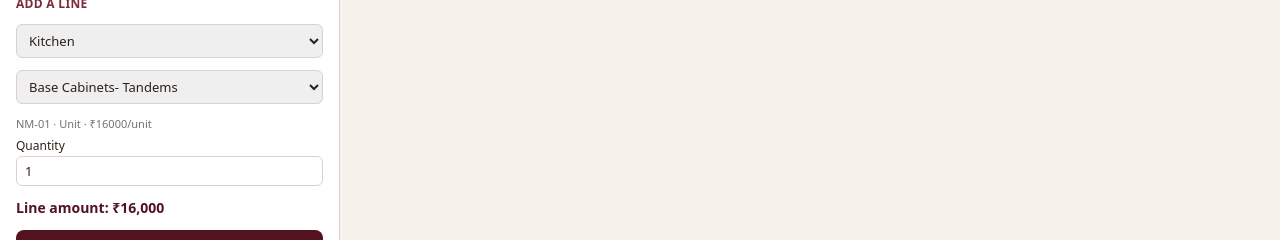
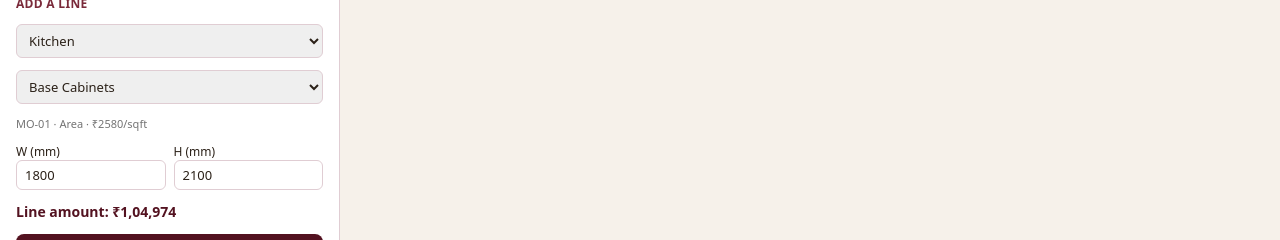
Before and after one commit to sanyam-bhansali/hauspire-quotation-app, a Next.js app: page /builder in a window 1280 px wide. Shown: the part 235-475 px from the top of the page. Built offline with nearby package versions, Linux system fonts and the light colour scheme; no server answers.

Commit message:
Use master ProductMaster prices + details; editable discount

```diff
--- a/src/app/builder/page.tsx
+++ b/src/app/builder/page.tsx
@@ -22,6 +22,8 @@ export default function BuilderPage() {
   const [lines, setLines] = useState<QuoteLine[]>([]);
   const [banner, setBanner] = useState("");
   const [tab, setTab] = useState<"quote" | "pdf">("quote");
+  const [modularPct, setModularPct] = useState(0.15);
+  const [onSpot, setOnSpot] = useState(0);
 
   // add-line form
   const [room, setRoom] = useState(ROOMS[0]);
@@ -52,14 +54,14 @@ export default function BuilderPage() {
   }
   async function save() {
     if (!lines.length) return;
-    const tpv = computeTotals(lines).tpv;
+    const tpv = computeTotals(lines, { modularPct, onSpot }).tpv;
     try {
       await saveQuote({ designer_id: designerId, client_name: client || "—", mobile, location, bhk, kitchen_run: 0, lines, tpv });
       setBanner("Saved ✓");
     } catch { setBanner("Save failed — configure Supabase."); }
   }
 
-  const meta = { client, mobile, location, bhk };
+  const meta = { client, mobile, location, bhk, modularPct, onSpot };
 
   return (
     <div className="grid grid-cols-1 lg:grid-cols-[340px_1fr]">
@@ -103,11 +105,11 @@ export default function BuilderPage() {
         ) : tab === "quote" ? (
           <>
             <div className="mb-3 flex items-end justify-between border-b-2 border-brand pb-2">
-              <div><div className="text-2xl font-extrabold text-brand">HAUSPIRE</div><div className="text-xs text-neutral-500">Quotation · {inr(computeTotals(lines).tpv)}</div></div>
+              <div><div className="text-2xl font-extrabold text-brand">HAUSPIRE</div><div className="text-xs text-neutral-500">Quotation · {inr(computeTotals(lines, { modularPct, onSpot }).tpv)}</div></div>
               <div className="text-right text-xs"><b>{client || "—"}</b><br />{location} · {bhk}</div>
             </div>
             <QuoteTable lines={lines} onChange={setLines} />
-            <Totals lines={lines} />
+            <Totals lines={lines} modularPct={modularPct} onSpot={onSpot} onModularPct={setModularPct} onOnSpot={setOnSpot} />
           </>
         ) : (
           <PrintDocument meta={meta} lines={lines} />
--- a/src/components/PrintDocument.tsx
+++ b/src/components/PrintDocument.tsx
@@ -1,6 +1,6 @@
 "use client";
 import type { QuoteLine } from "@/lib/types";
-import { computeTotals, inr, MODULAR_DISCOUNT } from "@/lib/pricing";
+import { computeTotals, inr } from "@/lib/pricing";
 
 export interface QuoteMeta {
   client: string;
@@ -9,6 +9,8 @@ export interface QuoteMeta {
   bhk: string;
   quoteNo?: string;
   revision?: number;
+  modularPct?: number;
+  onSpot?: number;
 }
 
 // Branded quotation document that matches Hauspire's PDF exactly:
@@ -16,7 +18,7 @@ export interface QuoteMeta {
 // artwork; the quotation/summary/totals pages in between are generated.
 export default function PrintDocument({ meta, lines }: { meta: QuoteMeta; lines: QuoteLine[] }) {
   const rooms = Array.from(new Set(lines.map((l) => l.room)));
-  const t = computeTotals(lines);
+  const t = computeTotals(lines, { modularPct: meta.modularPct, onSpot: meta.onSpot });
   const roomTotal = (r: string) => lines.filter((l) => l.room === r).reduce((s, l) => s + l.amount, 0);
   const date = new Date().toLocaleDateString("en-GB", { day: "2-digit", month: "short", year: "numeric" });
   const quoteNo = meta.quoteNo || "HI/2026/001";
@@ -93,9 +95,9 @@ export default function PrintDocument({ meta, lines }: { meta: QuoteMeta; lines:
               <Row k="Sum-Total (NM-01)  ·  Non-Modular" v={fmt(t.nm)} />
               <Row k="Professional fees (7%)" v={fmt(t.fee)} />
               <Row k="Sub-Total" v={fmt(t.subTotal)} bold />
-              <Row k={`Discount on Modular (${MODULAR_DISCOUNT * 100}%)`} v={`${MODULAR_DISCOUNT * 100}%`} />
+              <Row k={`Discount on Modular (${Math.round(t.modularPct * 100)}%)`} v={`${Math.round(t.modularPct * 100)}%`} />
               <Row k="Discounted Value" v={fmt(t.discount)} />
-              <Row k="On-Spot Discount (₹)" v="0" />
+              <Row k="On-Spot Discount (₹)" v={fmt(t.onSpot)} />
               <tr className="bg-brand font-extrabold text-white">
                 <td className="border border-brand-line px-2 py-1">Total Project Value</td>
                 <td className="border border-brand-line px-2 py-1 text-right">₹{fmt(t.tpv)}</td>
--- a/src/components/Totals.tsx
+++ b/src/components/Totals.tsx
@@ -2,8 +2,20 @@
 import type { QuoteLine } from "@/lib/types";
 import { computeTotals, inr } from "@/lib/pricing";
 
-export default function Totals({ lines }: { lines: QuoteLine[] }) {
-  const t = computeTotals(lines);
+export default function Totals({
+  lines,
+  modularPct,
+  onSpot,
+  onModularPct,
+  onOnSpot,
+}: {
+  lines: QuoteLine[];
+  modularPct: number; // fraction, e.g. 0.15
+  onSpot: number;
+  onModularPct: (v: number) => void;
+  onOnSpot: (v: number) => void;
+}) {
+  const t = computeTotals(lines, { modularPct, onSpot });
   const Row = ({ l, v, cls = "" }: { l: string; v: number; cls?: string }) => (
     <tr className={cls}>
       <td className="border border-brand-line px-2 py-1 font-medium">{l}</td>
@@ -19,8 +31,29 @@ export default function Totals({ lines }: { lines: QuoteLine[] }) {
           <Row l="Professional fees (7%)" v={t.fee} />
           <Row l="Sub-Total" v={t.subTotal} />
           <tr className="text-red-700">
-            <td className="border border-brand-line px-2 py-1 font-medium">Discount on Modular (15%)</td>
+            <td className="border border-brand-line px-2 py-1 font-medium">
+              Discount on Modular
+              <input
+                type="number"
+                value={Math.round(modularPct * 100)}
+                onChange={(e) => onModularPct((Number(e.target.value) || 0) / 100)}
+                className="mx-1 w-14 rounded border border-brand-line bg-yellow-50 px-1 py-0.5 text-right"
+              />
+              %
+            </td>
             <td className="border border-brand-line px-2 py-1 text-right">− {inr(t.discount)}</td>
+          </tr>
+          <tr className="text-red-700">
+            <td className="border border-brand-line px-2 py-1 font-medium">
+              On-Spot Discount (₹)
+              <input
+                type="number"
+                value={onSpot}
+                onChange={(e) => onOnSpot(Number(e.target.value) || 0)}
+                className="ml-2 w-24 rounded border border-brand-line bg-yellow-50 px-1 py-0.5 text-right"
+              />
+            </td>
+            <td className="border border-brand-line px-2 py-1 text-right">− {inr(t.onSpot)}</td>
           </tr>
           <tr className="bg-brand font-extrabold text-white">
             <td className="border border-brand-line px-2 py-1">Total Project Value</td>
--- a/src/data/productMaster.json
+++ b/src/data/productMaster.json
@@ -1,29 +1,29 @@
 [
+ {
+  "product": "Base Cabinets",
+  "wc": "MO-01",
+  "type": "Area",
+  "rate": 2580,
+  "unit": null,
+  "details": "Below-counter kitchen cabinets. BWP plywood carcass, HDHMR shutters with laminate finish, G-profile handles and soft-close hinges.",
+  "rooms": "Kitchen"
+ },
  {
   "product": "Base Cabinets- Tandems",
   "wc": "NM-01",
   "type": "Unit",
   "rate": null,
-  "unit": 16000,
-  "details": "Hardware:Tandems(BOSE , Hettich) with Single Rail",
+  "unit": 12000,
+  "details": "Premium tandem drawer systems (Bose / Hettich) with soft-close runners. Priced per set as per levels and configuration.",
   "rooms": "Kitchen"
  },
  {
   "product": "Wall Cabinets",
   "wc": "MO-01",
   "type": "Area",
-  "rate": 2065,
+  "rate": 2580,
   "unit": null,
-  "details": "BWP Ply with Laminate Finish, \nCarcass: BWP Ply\nDoors: HDHMR",
-  "rooms": "Kitchen"
- },
- {
-  "product": "Base Cabinets",
-  "wc": "MO-01",
-  "type": "Area",
-  "rate": 2035,
-  "unit": null,
-  "details": "BWP Ply with Laminate Finish, G Profile Handles\nCarcass: BWP Ply\nDoors: HDHMR",
+  "details": "Overhead kitchen cabinets. BWP plywood carcass, HDHMR shutters with laminate finish and soft-close hinges.",
   "rooms": "Kitchen"
  },
  {
@@ -32,61 +32,52 @@
   "type": "Unit",
   "rate": null,
   "unit": 8000,
-  "details": "Glass Shutter with Tinted Black/Brown Glass and Black Powder Coated Profile",
+  "details": "Aluminium profile shutters with tinted (black/brown) glass and black powder-coated frame. Priced per shutter.",
   "rooms": "Kitchen"
  },
  {
-  "product": "Dry Balcony- Base Storage",
-  "wc": "MO-01",
-  "type": "Area",
-  "rate": 1855,
-  "unit": null,
-  "details": "BWP Ply And Laminate Finish \nConsidered with Base Storage",
-  "rooms": "Kitchen"
- },
- {
-  "product": "Dry Balcony- Overhead Storage",
-  "wc": "MO-01",
-  "type": "Area",
-  "rate": 2035,
-  "unit": null,
-  "details": "Considered with Overhead Storage",
-  "rooms": "Kitchen"
- },
- {
-  "product": "Tall Unit",
+  "product": "Loft (Frame with Shutter)",
   "wc": "MO-01",
   "type": "Area",
   "rate": 2065,
   "unit": null,
-  "details": "BWP Ply And Laminate Finish \nConsidered with Internal Shelf",
-  "rooms": "Kitchen"
+  "details": "Overhead loft storage with framed shutters and push-to-open or knob operation.",
+  "rooms": "Kitchen,Bedroom,Study,Living"
  },
  {
   "product": "Tall Pantry Unit",
   "wc": "MO-01",
   "type": "Area",
-  "rate": 2065,
+  "rate": 2580,
   "unit": null,
-  "details": "Considered with Internal Storage unit",
+  "details": "Full-height pantry unit with internal adjustable shelves. BWP plywood carcass with laminate finish.",
   "rooms": "Kitchen"
  },
  {
   "product": "Appliance Unit",
   "wc": "MO-01",
-  "type": "Unit",
-  "rate": null,
-  "unit": 22000,
-  "details": "BWP Ply And Laminate Finish\nConsidered with internal shelf storage",
+  "type": "Area",
+  "rate": 3870,
+  "unit": null,
+  "details": "Built-in appliance housing with dedicated storage and a glass profile shutter.",
   "rooms": "Kitchen"
+ },
+ {
+  "product": "Crockery Unit",
+  "wc": "MO-01",
+  "type": "Area",
+  "rate": 2320,
+  "unit": null,
+  "details": "Display and storage crockery unit with glass profile shutters, in laminate finish.",
+  "rooms": "Kitchen,Living"
  },
  {
   "product": "Breakfast Counter",
   "wc": "NM-01",
   "type": "Unit",
   "rate": null,
-  "unit": 20000,
-  "details": "As Per Design",
+  "unit": 25000,
+  "details": "Custom breakfast counter, designed and finished to complement the kitchen.",
   "rooms": "Kitchen"
  },
  {
@@ -94,53 +85,80 @@
   "wc": "NM-01",
   "type": "Unit",
   "rate": null,
-  "unit": 18500,
-  "details": "On Actuals \nConsidered with Granite",
-  "rooms": "Kitchen"
- },
- {
-  "product": "Granite Change",
-  "wc": "NM-01",
-  "type": "Unit",
-  "rate": null,
-  "unit": 35000,
-  "details": "On Actuals",
-  "rooms": "Kitchen"
- },
- {
-  "product": "Civil & Plumbing Changes",
-  "wc": "NM-01",
-  "type": "Unit",
-  "rate": null,
-  "unit": 30000,
-  "details": "On Actuals",
+  "unit": 50000,
+  "details": "Quartz kitchen platform with associated plumbing. Base material and labour included; finishing materials on actuals.",
   "rooms": "Kitchen,Other"
  },
  {
-  "product": "Storage Unit",
+  "product": "Dry Balcony- Base Storage",
+  "wc": "MO-01",
+  "type": "Area",
+  "rate": 2065,
+  "unit": null,
+  "details": "Below-counter utility storage for the dry balcony. BWP plywood with laminate finish.",
+  "rooms": "Kitchen,Utility"
+ },
+ {
+  "product": "Dry Balcony- Overhead Storage",
   "wc": "MO-01",
   "type": "Area",
   "rate": 2580,
   "unit": null,
-  "details": "Considered Tall Storage with Internal Shelf",
-  "rooms": "Kitchen,Bedroom"
+  "details": "Overhead utility storage for the dry balcony. BWP plywood with laminate finish.",
+  "rooms": "Kitchen,Utility"
  },
  {
-  "product": "Loft (Frame with Shutter)",
+  "product": "Premium Shutter wardrobe",
   "wc": "MO-01",
   "type": "Area",
-  "rate": 1910,
+  "rate": 2580,
   "unit": null,
-  "details": "Lofts with Push to Open Mechanism or Knobs",
-  "rooms": "Bedroom,Kitchen"
+  "details": "Hinged shutter wardrobe with soft-close mechanism, standard handles and one drawer per door. BWP plywood carcass, HDHMR shutters with laminate finish.",
+  "rooms": "Bedroom,Study"
  },
  {
-  "product": "Premium Shutter Wardrobe",
+  "product": "Walk In- Premium Shutter wardrobe",
   "wc": "MO-01",
   "type": "Area",
-  "rate": 2065,
+  "rate": 2580,
   "unit": null,
-  "details": "Shutter Wardrobe with Laminate Finish and  Soft close mechanism , Standard Handles, 1 Drawer per Door \nCarcass: BWP Ply\nDoors: HDHMR",
+  "details": "Walk-in hinged shutter wardrobe with soft-close mechanism and standard handles. BWP plywood carcass, HDHMR shutters with laminate finish.",
+  "rooms": "Bedroom"
+ },
+ {
+  "product": "Dressing Unit- Base Storage",
+  "wc": "MO-01",
+  "type": "Area",
+  "rate": 2580,
+  "unit": null,
+  "details": "Dressing-table base unit with a single drawer. BWP plywood with laminate finish.",
+  "rooms": "Bedroom"
+ },
+ {
+  "product": "Dressing Unit- Mirror",
+  "wc": "NM-01",
+  "type": "Unit",
+  "rate": null,
+  "unit": 8000,
+  "details": "5 mm edge-polished rectangular mirror, mounted on a plywood backing.",
+  "rooms": "Bedroom"
+ },
+ {
+  "product": "King size Bed Hydraulic Storage",
+  "wc": "MO-01",
+  "type": "Unit",
+  "rate": null,
+  "unit": 64000,
+  "details": "King-size bed with hydraulic lift-up storage (Bose / EBCO fittings).",
+  "rooms": "Bedroom"
+ },
+ {
+  "product": "Queen size Bed Hydraulic Storage",
+  "wc": "MO-01",
+  "type": "Unit",
+  "rate": null,
+  "unit": 54000,
+  "details": "Queen-size bed with hydraulic lift-up storage (Bose / EBCO fittings).",
   "rooms": "Bedroom"
  },
  {
@@ -149,25 +167,16 @@
   "type": "Unit",
   "rate": null,
   "unit": 12000,
-  "details": "2 Feet Cushion Headboard",
+  "details": "Upholstered cushioned headboard, approximately 2 ft high.",
   "rooms": "Bedroom"
  },
  {
-  "product": "Queen size Bed- Hydraulic Storage",
+  "product": "Side Table",
   "wc": "MO-01",
   "type": "Unit",
   "rate": null,
-  "unit": 54000,
-  "details": "Hydraulic Storage(Bose/EBCO)",
-  "rooms": "Bedroom"
- },
- {
-  "product": "Dressing Unit- Mirror",
-  "wc": "NM-01",
-  "type": "Unit",
-  "rate": null,
-  "unit": 5000,
-  "details": "5 MM thick edge finishied Mirror, Rectangular",
+  "unit": 7500,
+  "details": "Bedside table with a single drawer, in laminate finish.",
   "rooms": "Bedroom"
  },
  {
@@ -176,169 +185,52 @@
   "type": "Unit",
   "rate": null,
   "unit": 12000,
-  "details": "BWP  Ply and Laminate Finish \nConsidered with Wall Mounted workstation with Drawers",
-  "rooms": "Bedroom"
- },
- {
-  "product": "Dressing Unit- Base Storage",
-  "wc": "MO-01",
-  "type": "Unit",
-  "rate": null,
-  "unit": 7500,
-  "details": "Base Storage with Single Drawer",
-  "rooms": "Bedroom"
+  "details": "Wall-mounted study / work desk with drawer storage. BWP plywood with laminate finish.",
+  "rooms": "Bedroom,Study"
  },
  {
   "product": "Workstation- Overhead",
   "wc": "MO-01",
   "type": "Unit",
   "rate": null,
-  "unit": 12500,
-  "details": "BWP Ply And Laminate Finish \nConsidered with Overhead Storage",
-  "rooms": "Bedroom"
- },
- {
-  "product": "King size Bed- Hydraulic Storage",
-  "wc": "MO-01",
-  "type": "Unit",
-  "rate": null,
-  "unit": 64000,
-  "details": "Hydraulic Storage(Bose/EBCO)",
-  "rooms": "Bedroom"
- },
- {
-  "product": "Dressing Unit- Back Storage",
-  "wc": "MO-01",
-  "type": "Area",
-  "rate": 1240,
-  "unit": null,
-  "details": "Back Storage, 8 MM Deep",
-  "rooms": "Bedroom"
- },
- {
-  "product": "Side Table",
-  "wc": "MO-01",
-  "type": "Unit",
-  "rate": null,
-  "unit": 7500,
-  "details": "Base Storage with Single Drawer",
-  "rooms": "Bedroom"
- },
- {
-  "product": "Bed",
-  "wc": "NM-01",
-  "type": "Unit",
-  "rate": null,
   "unit": 15000,
-  "details": "As Per Design",
-  "rooms": "Bedroom"
- },
- {
-  "product": "Window Seatout",
-  "wc": "NM-01",
-  "type": "Unit",
-  "rate": null,
-  "unit": 20000,
-  "details": "As Per Design",
-  "rooms": "Bedroom"
- },
- {
-  "product": "Single Bed",
-  "wc": "MO-01",
-  "type": "Unit",
-  "rate": null,
-  "unit": 40000,
-  "details": "Box Storage",
-  "rooms": "Bedroom"
- },
- {
-  "product": "Study Unit",
-  "wc": "MO-01",
-  "type": "Area",
-  "rate": 1650,
-  "unit": null,
-  "details": "BWP Ply And Laminate Finish \nConsidered with Drawer with Wall mounted Workstation and Overhead Storage",
-  "rooms": "Bedroom"
- },
- {
-  "product": "Sofa Cum Bed",
-  "wc": "NM-01",
-  "type": "Unit",
-  "rate": null,
-  "unit": 55000,
-  "details": "As Per Design",
-  "rooms": "Bedroom"
- },
- {
-  "product": "Walk-In Premium Shutter Wardrobe",
-  "wc": "MO-01",
-  "type": "Area",
-  "rate": 2580,
-  "unit": null,
-  "details": "Shutter Wardrobe with Laminate Finish and  Soft close mechanism , Standard Handles, 1 Drawer per Door \nCarcass: BWP Ply\nDoors: HDHMR",
-  "rooms": "Bedroom"
+  "details": "Overhead storage shelves above the workstation. BWP plywood with laminate finish.",
+  "rooms": "Bedroom,Study"
  },
  {
   "product": "Bay Window",
   "wc": "NM-01",
   "type": "Unit",
   "rate": null,
-  "unit": 24000,
-  "details": "As Per Design",
-  "rooms": "Bedroom"
- },
- {
-  "product": "Murphy Bed",
-  "wc": "NM-01",
-  "type": "Unit",
-  "rate": null,
-  "unit": 60000,
-  "details": "As Per Design",
-  "rooms": "Bedroom,Other"
- },
- {
-  "product": "Sliding Wardrobe",
-  "wc": "MO-01",
-  "type": "Area",
-  "rate": 2260,
-  "unit": null,
-  "details": "Shutter Wardrobe with Laminate Finish and  Soft close mechanism , Standard Handles, 1 Drawer per Door \nCarcass: BWP Ply\nDoors: HDHMR",
-  "rooms": "Bedroom"
- },
- {
-  "product": "Day Bed",
-  "wc": "NM-01",
-  "type": "Unit",
-  "rate": null,
-  "unit": 52500,
-  "details": "As Per Design",
-  "rooms": "Bedroom"
- },
- {
-  "product": "Sliding Mechanism",
-  "wc": "NM-01",
-  "type": "Unit",
-  "rate": null,
-  "unit": 12000,
-  "details": "Sliders Mechanism for sliders (Bose/ Hettich)",
-  "rooms": "Bedroom"
+  "unit": 40000,
+  "details": "Bay-window seating with concealed storage, made to design.",
+  "rooms": "Bedroom,Living"
  },
  {
   "product": "TV Unit",
   "wc": "NM-01",
-  "type": "Area",
-  "rate": 1265,
-  "unit": null,
-  "details": "As Per Design \n BWP Ply And Laminate Finish \n(Considered with Back Panelling and Base Storage)",
-  "rooms": "Living"
+  "type": "Unit",
+  "rate": null,
+  "unit": 55000,
+  "details": "Television media unit with back panelling and base storage. BWP plywood with laminate finish.",
+  "rooms": "Living,Bedroom"
  },
  {
-  "product": "Mandir",
-  "wc": "NM-01",
+  "product": "TV Unit- Base storage",
+  "wc": "MO-01",
   "type": "Area",
-  "rate": 1890,
+  "rate": 2580,
   "unit": null,
-  "details": "As per Design- Considered with structure , pullout , Drawer, and base storage",
+  "details": "Base storage cabinet for the TV unit. BWP plywood with laminate finish.",
+  "rooms": "Living,Bedroom"
+ },
+ {
+  "product": "Foyer Unit",
+  "wc": "MO-01",
+  "type": "Area",
+  "rate": 2580,
+  "unit": null,
+  "details": "Entryway foyer storage unit. BWP plywood with laminate finish.",
   "rooms": "Living"
  },
  {
@@ -347,7 +239,16 @@
   "type": "Area",
   "rate": 1910,
   "unit": null,
-  "details": "Considered with Internal Shelf Sotrage",
+  "details": "Entryway console and shoe rack with internal shelf storage.",
+  "rooms": "Living"
+ },
+ {
+  "product": "Mandir",
+  "wc": "NM-01",
+  "type": "Area",
+  "rate": 2400,
+  "unit": null,
+  "details": "Custom pooja mandir with structure, pull-out, drawer and base storage, made to design.",
   "rooms": "Living"
  },
  {
@@ -355,98 +256,26 @@
   "wc": "NM-01",
   "type": "Unit",
   "rate": null,
-  "unit": 39000,
-  "details": "As Per Design \nConsidered with Jali, Handle and Lock",
-  "rooms": "Living"
+  "unit": 42000,
+  "details": "Designer safety door with jali, handle and lock, made to design.",
+  "rooms": "Living,Other"
  },
  {
-  "product": "Foyer Unit",
+  "product": "Vanity Unit",
   "wc": "MO-01",
   "type": "Area",
-  "rate": 1910,
+  "rate": 2580,
   "unit": null,
-  "details": "Console unit/Shoe rack considered with internal shelf with seating \nBWP Ply with laminate Finish",
-  "rooms": "Living"
- },
- {
-  "product": "Sofa Back Wall Décor",
-  "wc": "NM-01",
-  "type": "Unit",
-  "rate": null,
-  "unit": 15000,
-  "details": "As Per Design",
-  "rooms": "Living"
- },
- {
-  "product": "Crockery Unit",
-  "wc": "MO-01",
-  "type": "Unit",
-  "rate": null,
-  "unit": 36500,
-  "details": "Glass Shutter with Tinted Black/Brown Glass and Black Powder Coated Profile",
-  "rooms": "Living,Kitchen"
- },
- {
-  "product": "Partition",
-  "wc": "NM-01",
-  "type": "Unit",
-  "rate": null,
-  "unit": 20000,
-  "details": "As Per Design",
-  "rooms": "Living,Other,Kitchen"
- },
- {
-  "product": "Entrance Décor",
-  "wc": "NM-01",
-  "type": "Unit",
-  "rate": null,
-  "unit": 20000,
-  "details": "As Per Design",
-  "rooms": "Living"
- },
- {
-  "product": "Foldable Dining",
-  "wc": "NM-01",
-  "type": "Unit",
-  "rate": null,
-  "unit": 17000,
-  "details": "As Per Design",
-  "rooms": "Living"
- },
- {
-  "product": "Foyer Décor",
-  "wc": "NM-01",
-  "type": "Unit",
-  "rate": null,
-  "unit": 15000,
-  "details": "As Per Design",
-  "rooms": "Living"
- },
- {
-  "product": "Bookshelf",
-  "wc": "MO-01",
-  "type": "Area",
-  "rate": 2065,
-  "unit": null,
-  "details": "BWP Ply And Laminate Finish \nConsidered open shelf bookshelf with glass profile shutter",
-  "rooms": "Living,Bedroom,Study"
+  "details": "Bathroom vanity in moisture-resistant WPC / plywood with laminate finish and internal storage.",
+  "rooms": "Other,Utility"
  },
  {
   "product": "False Ceiling (per room)",
   "wc": "NM-01",
   "type": "Unit",
   "rate": null,
-  "unit": 34500,
-  "details": "False Ceiling with Single Layer. Wiring and Panel Lights Inculded \nSheet: Saint Gobain\nFrame: Gyproc by Saint Gobain\nWires: Polycab\nLights: Polycab/Havells/Orient(Similar Brands)",
-  "rooms": "Other"
- },
- {
-  "product": "Vanity Unit",
-  "wc": "MO-01",
-  "type": "Unit",
-  "rate": null,
-  "unit": 20000,
-  "details": "BWP Ply and Laminate finish \nConsidered with Base Storage \nCarcass: BWP Ply\nDoors: HDHMR",
+  "unit": 30000,
+  "details": "Single-layer false ceiling with concealed wiring and panel lights. Saint-Gobain board, Gyproc framing, Polycab wiring, Polycab / Havells / Orient (or similar) lights. Priced by room area.",
   "rooms": "Other"
  },
  {
@@ -454,8 +283,8 @@
   "wc": "NM-01",
   "type": "Unit",
   "rate": null,
-  "unit": 27000,
-  "details": "False Ceiling with Single Layer. Wiring and Panel Lights Inculded \nSheet: Saint Gobain\nFrame: Gyproc by Saint Gobain\nWires: Polycab\nLights: Polycab/Havells/Orient(Similar Brands)",
+  "unit": 20000,
+  "details": "Minimal peripheral / cove false ceiling with panel lights. Priced by room area.",
   "rooms": "Other"
  },
  {
@@ -464,7 +293,7 @@
   "type": "Unit",
   "rate": null,
   "unit": 55000,
-  "details": "Asian Paints- Emulsion(26 Rs.Sq.ft)",
+  "details": "Complete home painting in Asian Paints. Priced by home size (3 / 4 / 5 BHK).",
   "rooms": "Other"
  },
  {
@@ -472,8 +301,26 @@
   "wc": "NM-01",
   "type": "Unit",
   "rate": null,
-  "unit": 50000,
-  "details": "On Actuals \nConsidered 30 points Approx",
+  "unit": 65000,
+  "details": "Electrical wiring and fittings modifications, charged on actuals as per scope.",
+  "rooms": "Other"
+ },
+ {
+  "product": "Windows Change",
+  "wc": "NM-01",
+  "type": "Unit",
+  "rate": null,
+  "unit": 120000,
+  "details": "Replacement Euro-profile windows with 5 mm glass. Charged on actuals.",
+  "rooms": "Other"
+ },
+ {
+  "product": "Civil and Plumbing Changes",
+  "wc": "NM-01",
+  "type": "Unit",
+  "rate": null,
+  "unit": 100000,
+  "details": "Civil and plumbing modifications, charged on actuals.",
   "rooms": "Other"
  }
 ]
--- a/src/lib/pricing.ts
+++ b/src/lib/pricing.ts
@@ -45,7 +45,14 @@ export function lineAmount(
   }
 }
 
-export function computeTotals(lines: QuoteLine[]): Totals {
+export interface DiscountOpts {
+  modularPct?: number; // e.g. 0.15 for 15%
+  onSpot?: number; // flat ₹ off
+}
+
+export function computeTotals(lines: QuoteLine[], opts: DiscountOpts = {}): Totals {
+  const modularPct = opts.modularPct ?? MODULAR_DISCOUNT;
+  const onSpot = opts.onSpot ?? 0;
   let mo = 0;
   let nm = 0;
   for (const l of lines) {
@@ -54,8 +61,8 @@ export function computeTotals(lines: QuoteLine[]): Totals {
   }
   const fee = Math.round((mo + nm) * FEE_RATE);
   const subTotal = mo + nm + fee;
-  const discount = Math.round(mo * MODULAR_DISCOUNT);
-  const tpv = subTotal - discount;
+  const discount = Math.round(mo * modularPct);
+  const tpv = subTotal - discount - onSpot;
   const after = tpv - BOOKING_ADVANCE;
   const stages = [
     { label: "Booking Advance (Fully Refundable for 3 days)", amount: BOOKING_ADVANCE },
@@ -65,7 +72,7 @@ export function computeTotals(lines: QuoteLine[]): Totals {
     { label: "Material Dispatch (40%)", amount: Math.round(after * 0.4) },
     { label: "Project Handover (5%)", amount: Math.round(after * 0.05) },
   ];
-  return { mo, nm, fee, subTotal, discount, tpv, stages };
+  return { mo, nm, fee, subTotal, discount, onSpot, modularPct, tpv, stages };
 }
 
 export function inr(n: number): string {
--- a/src/lib/types.ts
+++ b/src/lib/types.ts
@@ -49,6 +49,8 @@ export interface Totals {
   fee: number;
   subTotal: number;
   discount: number;
+  onSpot: number;
+  modularPct: number;
   tpv: number;
   stages: { label: string; amount: number }[];
 }
```
Also changed, not shown: src/app/first-quote/page.tsx (+6 -4 lines), src/data/template.json (+66 -64 lines), 1 other file (tests, documents, lock files or other folders).
